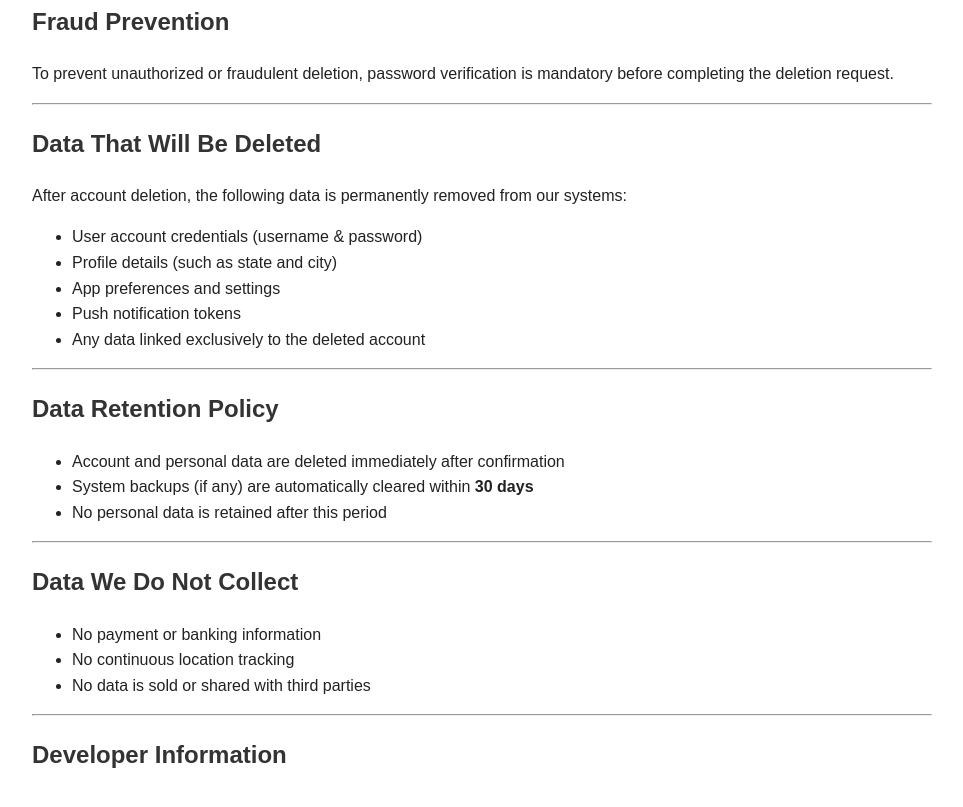
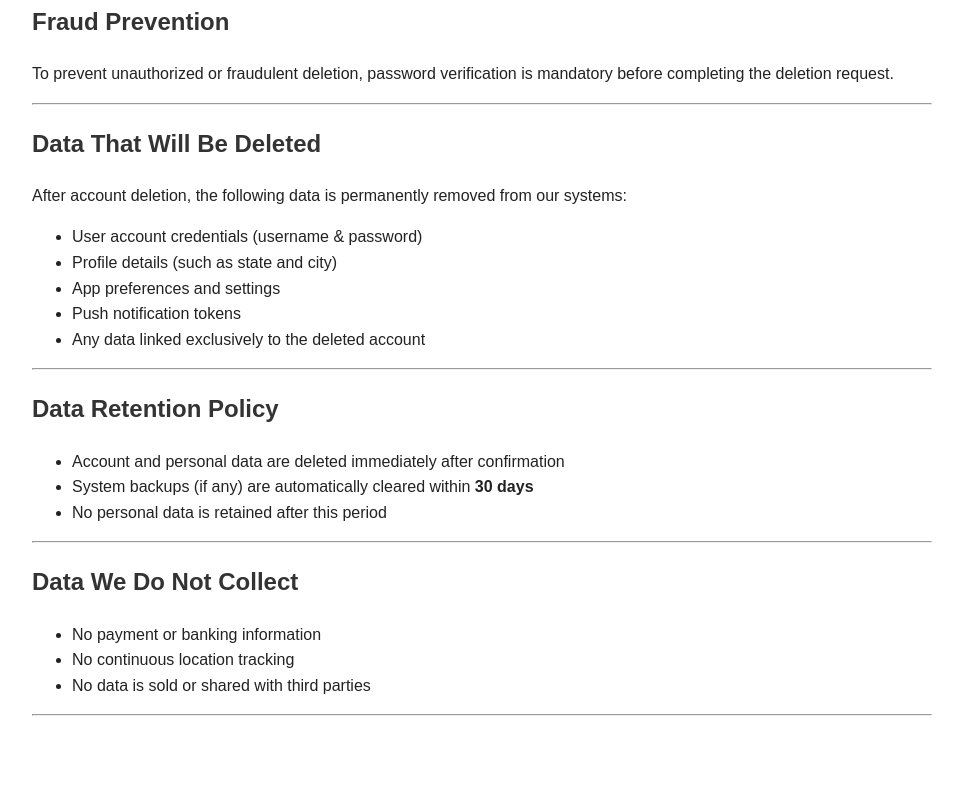
Before and after one commit to ansaridanishgit/Privacy-Policy, a plain HTML site: page delete-account.html in a window 1280 px wide. Shown: the part 559-1366 px from the top of the page, without its empty margins (158-1121 px from the left). After the commit the page ends 1303 px from the top, so only its background shows below. Drawn offline with Linux system fonts and the light colour scheme.

Commit message:
Update delete-account.html

```diff
--- a/delete-account.html
+++ b/delete-account.html
@@ -95,8 +95,5 @@ After account deletion, the following data is permanently removed from our syste
 </ul>
 
 <hr />
-
-<h2>Developer Information</h2>
-
 </body>
 </html>
```
